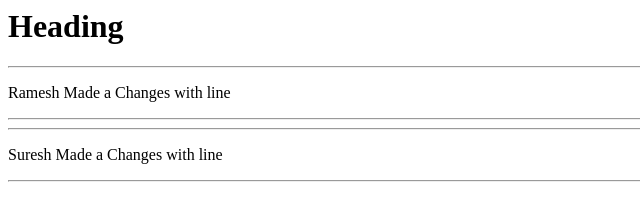
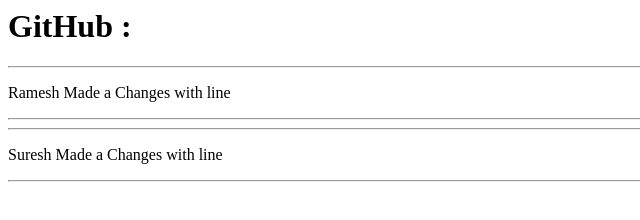
Before and after one commit to nitheesh29bec/HTML, a plain HTML site: page index.html in a window 1280 px wide. Shown: the full height of the page, 0-640 px from the left. Drawn offline with Linux system fonts and the light colour scheme.

Commit message:
Update index.html

```diff
--- a/index.html
+++ b/index.html
@@ -3,7 +3,7 @@
     <title>HTML PAGE</title>
   </head>
   <body>
-    <h1>Heading</h1>
+    <h1>GitHub : </h1>
     <hr>
     <p>Ramesh Made a Changes with line</p>
     <hr>
```
